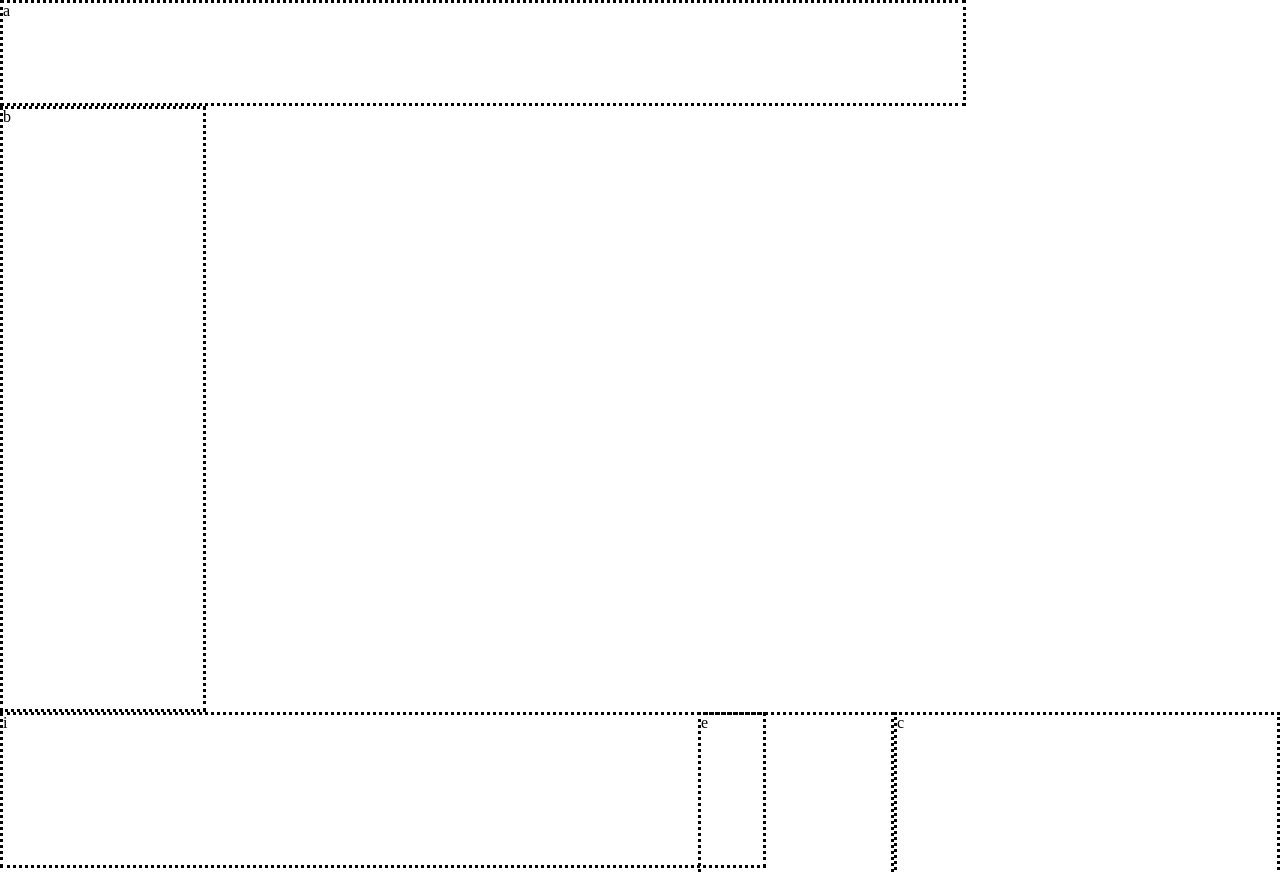
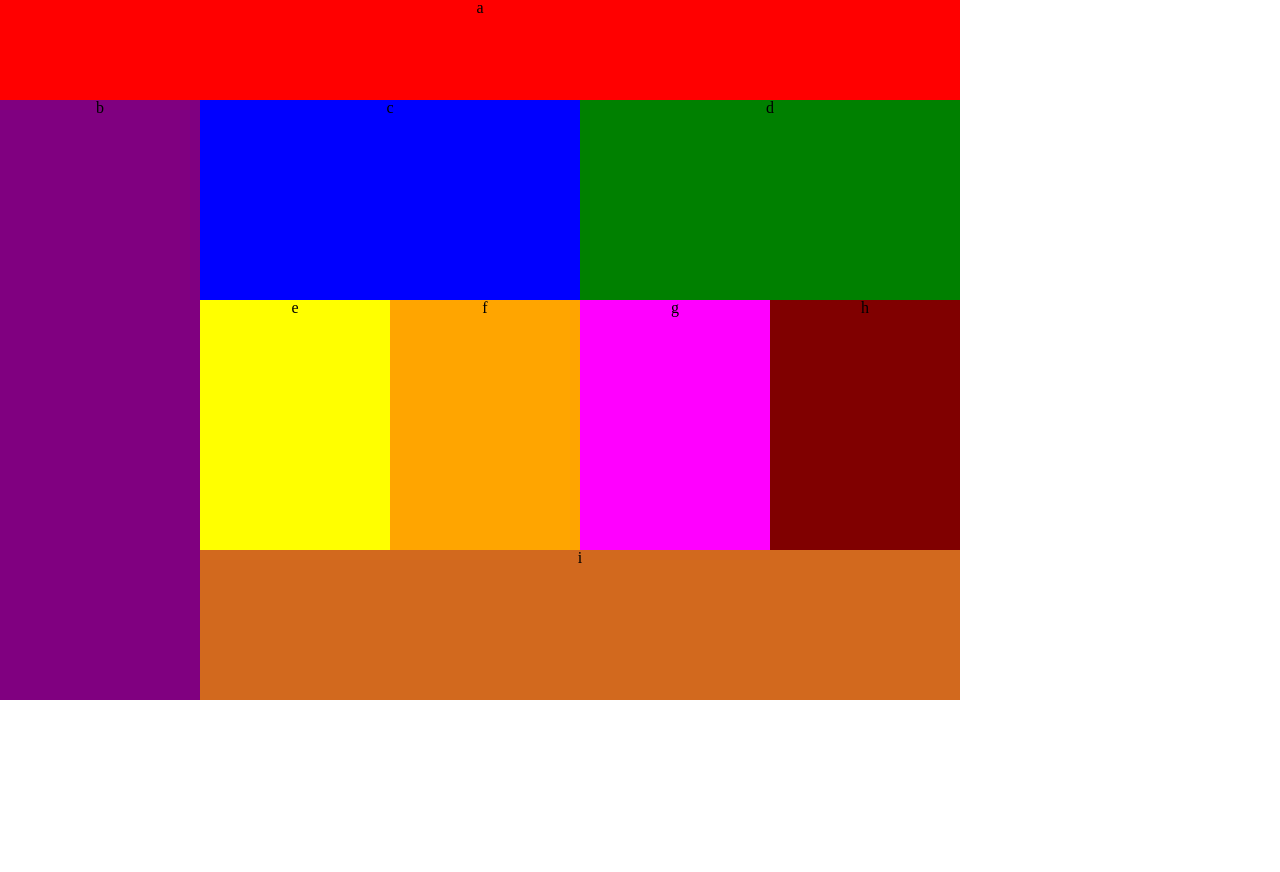
Before and after one commit to 1anderson2jacob/lab-01, a plain HTML site: page index.html in a window 1280 px wide. Shown: the top 872 px of the page. After the commit the page ends 800 px from the top, so only its background shows below. Drawn offline with Linux system fonts and the light colour scheme.

Commit message:
got desktop kind of working

```diff
--- a/css/base.css
+++ b/css/base.css
@@ -1,3 +1,3 @@
-div {
-  border: dotted;
+* {
+  border-width: 0;
 }
--- a/css/layout.css
+++ b/css/layout.css
@@ -1,7 +1,30 @@
-channel {
+.main-container {
+  width: 960px;
+  clear:both;
+}
+
+channel div {
   max-width: 960px;
 }
 
 section {
-  float: right;
+  float: left;
+  width: 760px;
 }
+
+section section {
+  float: left;
+}
+
+section div {
+  float: left;
+}
+
+aside {
+  float: left;
+  width: 200px;
+}
+
+div {
+  text-align: center;
+}
--- a/css/modules.css
+++ b/css/modules.css
@@ -1,36 +1,45 @@
 #a {
-  width: 960px;
+  width: 100%;
   height: 100px;
+  background-color: red;
 }
 #b {
-  width: 200px;
+  width: 100%;
   height: 600px;
+  background-color: purple;
 }
 #c {
-  width: 380px;
+  width: 50%;
   height: 200px;
+  background-color: blue;
 }
 #d {
-  width: 380px;
+  width: 50%;
   height: 200px;
+  background-color: green;
 }
 #e {
-  width: 190px;
+  width: 25%;
   height: 250px;
+  background-color: yellow;
 }
 #f {
-  width: 190px;
+  width: 25%;
   height: 250px;
+  background-color: orange;
 }
 #g {
-  width: 190px;
+  width: 25%;
   height: 250px;
+  background-color: magenta;
 }
 #h {
-  width: 190px;
+  width: 25%;
   height: 250px;
+  background-color: maroon;
 }
 #i {
-  width: 760px;
+  width: 100%;
   height: 150px;
+  background-color: chocolate;
 }
--- a/index.html
+++ b/index.html
@@ -9,25 +9,27 @@
     <link rel="stylesheet" href="css/modules.css" />
   </head>
   <body>
-    <header><div id=a><p>a</p></div></header>
+    <header></header>
     <main>
-      <channel>
-
-          <aside><div id=b><p>b</p></div></aside>
-
+      <channel class="main-container">
+        <div id="a"><p>a</p></div>
+        <aside>
+          <div id="b"><p>b</p></div>
+        </aside>
+        <section>
           <section>
-            <div id=c><p>c</p></div>
-            <div id=d><p>d</p></div>
+            <div id="c"><p>c</p></div>
+            <div id="d"><p>d</p></div>
           </section>
 
           <section>
-            <div id=e><p>e</p></div>
-            <div id=f><p>f</p></div>
-            <div id=g><p>g</p></div>
-            <div id=h><p>h</p></div>
+            <div id="e"><p>e</p></div>
+            <div id="f"><p>f</p></div>
+            <div id="g"><p>g</p></div>
+            <div id="h"><p>h</p></div>
           </section>
-
-          <div id=i><p>i</p></div>
+          <div id="i"><p>i</p></div>
+        </section>
       </channel>
     </main>
     <footer></footer>
```
